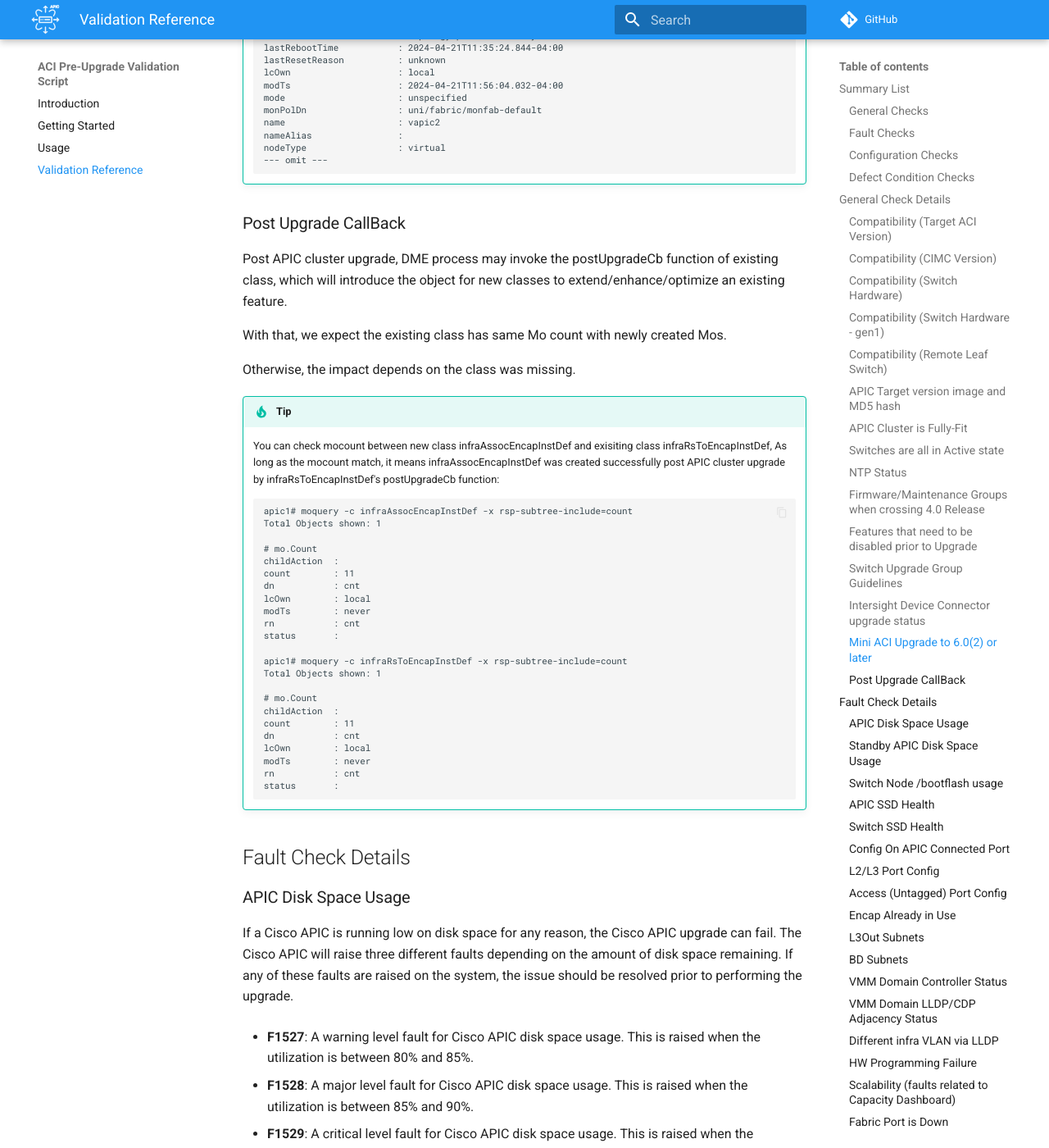
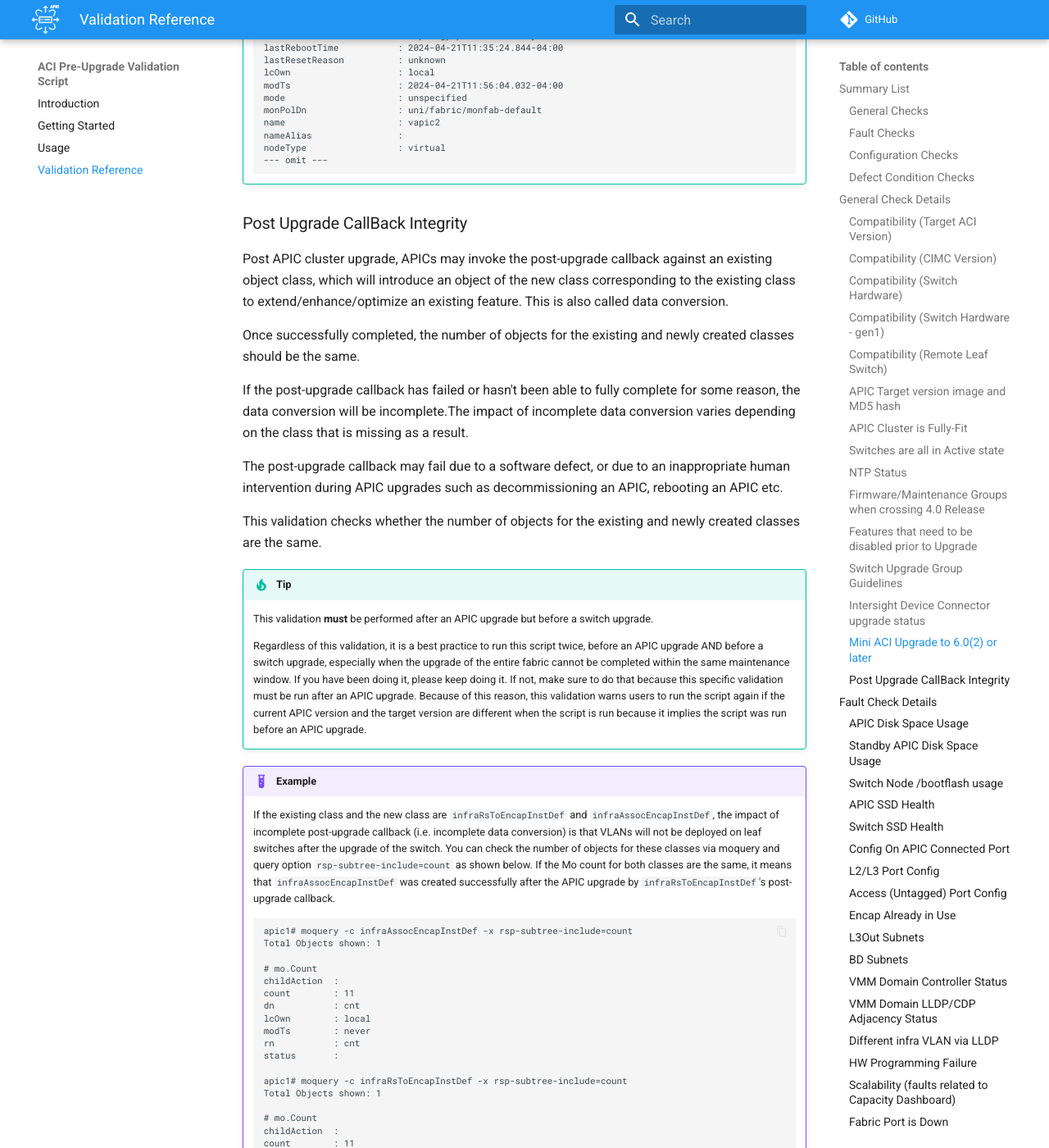
Before and after one commit to datacenter/ACI-Pre-Upgrade-Validation-Script, an MkDocs documentation site: the page built from docs/docs/validations.md, in a window 1280 px wide and 1400 px high, scrolled down 10278 px. Shown: the whole window at 82% size. Built offline with MkDocs 1.6.1 and Material for MkDocs 9.7.7, drawn with Linux system fonts in a browser that asks for light colours; emoji names are drawn with the system emoji font; comment, search, counter and statistics services are not loaded.

Commit message:
Updated made as per Takuya's suggestion

````diff
--- a/docs/docs/validations.md
+++ b/docs/docs/validations.md
@@ -49,7 +49,7 @@
 [g12]: #switch-upgrade-group-guidelines
 [g13]: #intersight-device-connector-upgrade-status
 [g14]: #mini-aci-upgrade-to-602-or-later
-[g15]: #post-upgrade-cb-check
+[g15]: #post-upgrade-callback-integrity
 
 
 ### Fault Checks
@@ -345,17 +345,29 @@
     --- omit ---
     ```
 
-### Post Upgrade CallBack
-
-Post APIC cluster upgrade, DME process may invoke the postUpgradeCb function of existing class, which will introduce the object for new classes to extend/enhance/optimize an existing feature.
-
-With that, we expect the existing class has same Mo count with newly created Mos.
-
-Otherwise, the impact depends on the class was missing.
+### Post Upgrade CallBack Integrity
+
+Post APIC cluster upgrade, APICs may invoke the post-upgrade callback against an existing object class, which will introduce an object of the new class corresponding to the existing class to extend/enhance/optimize an existing feature. This is also called data conversion.
+
+Once successfully completed, the number of objects for the existing and newly created classes should be the same.
+
+If the post-upgrade callback has failed or hasn't been able to fully complete for some reason, the data conversion will be incomplete.The impact of incomplete data conversion varies depending on the class that is missing as a result.
+
+The post-upgrade callback may fail due to a software defect, or due to an inappropriate human intervention during APIC upgrades such as decommissioning an APIC, rebooting an APIC etc.
+
+This validation checks whether the number of objects for the existing and newly created classes are the same.
 
 !!! tip
-    You can check mocount between new class infraAssocEncapInstDef and exisiting class infraRsToEncapInstDef,
-    As long as the mocount match, it means infraAssocEncapInstDef was created successfully post APIC cluster upgrade by infraRsToEncapInstDef's postUpgradeCb function:
+    This validation **must** be performed after an APIC upgrade but before a switch upgrade.
+
+    Regardless of this validation, it is a best practice to run this script twice, before an APIC upgrade AND before a switch upgrade, especially when the upgrade of the entire fabric cannot be completed within the same maintenance window. If you have been doing it, please keep doing it. If not, make sure to do that because this specific validation must be run after an APIC upgrade.
+    Because of this reason, this validation warns users to run the script again if the current APIC version and the target version are different when the script is run because it implies the script was run before an APIC upgrade.
+
+
+!!! example
+    If the existing class and the new class are `infraRsToEncapInstDef` and `infraAssocEncapInstDef`, the impact of incomplete post-upgrade callback (i.e. incomplete data conversion) is that VLANs will not be deployed on leaf switches after the upgrade of the switch.
+    You can check the number of objects for these classes via moquery and query option `rsp-subtree-include=count` as shown below.
+    If the Mo count for both classes are the same, it means that `infraAssocEncapInstDef` was created successfully after the APIC upgrade by `infraRsToEncapInstDef`'s post-upgrade callback.
     ```
     apic1# moquery -c infraAssocEncapInstDef -x rsp-subtree-include=count
     Total Objects shown: 1
@@ -380,7 +392,6 @@
     modTs        : never
     rn           : cnt
     status       :
-
     ```
 
 ## Fault Check Details
````
Also changed, not shown: aci-preupgrade-validation-script.py (+47 -52 lines).
